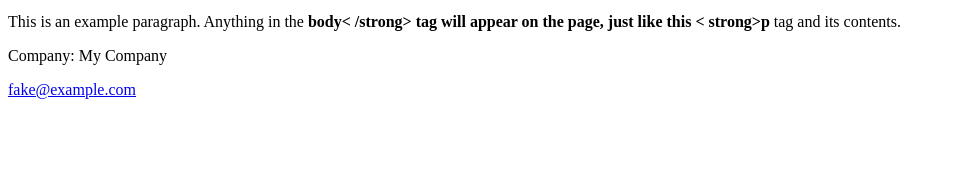
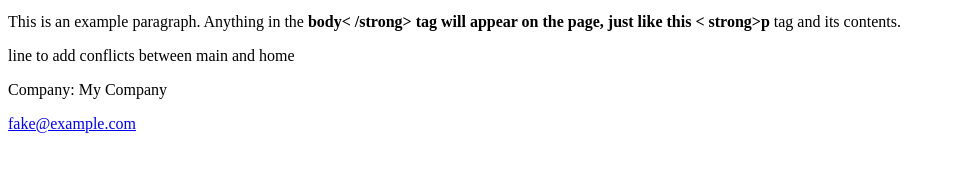
Before and after one commit to Dulotar0/Exercise_Unit5_website, a plain HTML site: page index.html in a window 1280 px wide. Shown: the part 29-200 px from the top of the page, without its empty margins (0-955 px from the left). Drawn offline with Linux system fonts and the light colour scheme.

Commit message:
adding conflicts in main

```diff
--- a/index.html
+++ b/index.html
@@ -8,6 +8,7 @@
         <p>This is an example paragraph. Anything in the <strong>body<
         /strong> tag will appear on the page, just like this <
         strong>p</strong> tag and its contents.</p>
+        <p>line to add conflicts between main and home</p>
     </body>
     <footer>
         <p>Company: My Company</p>
```
